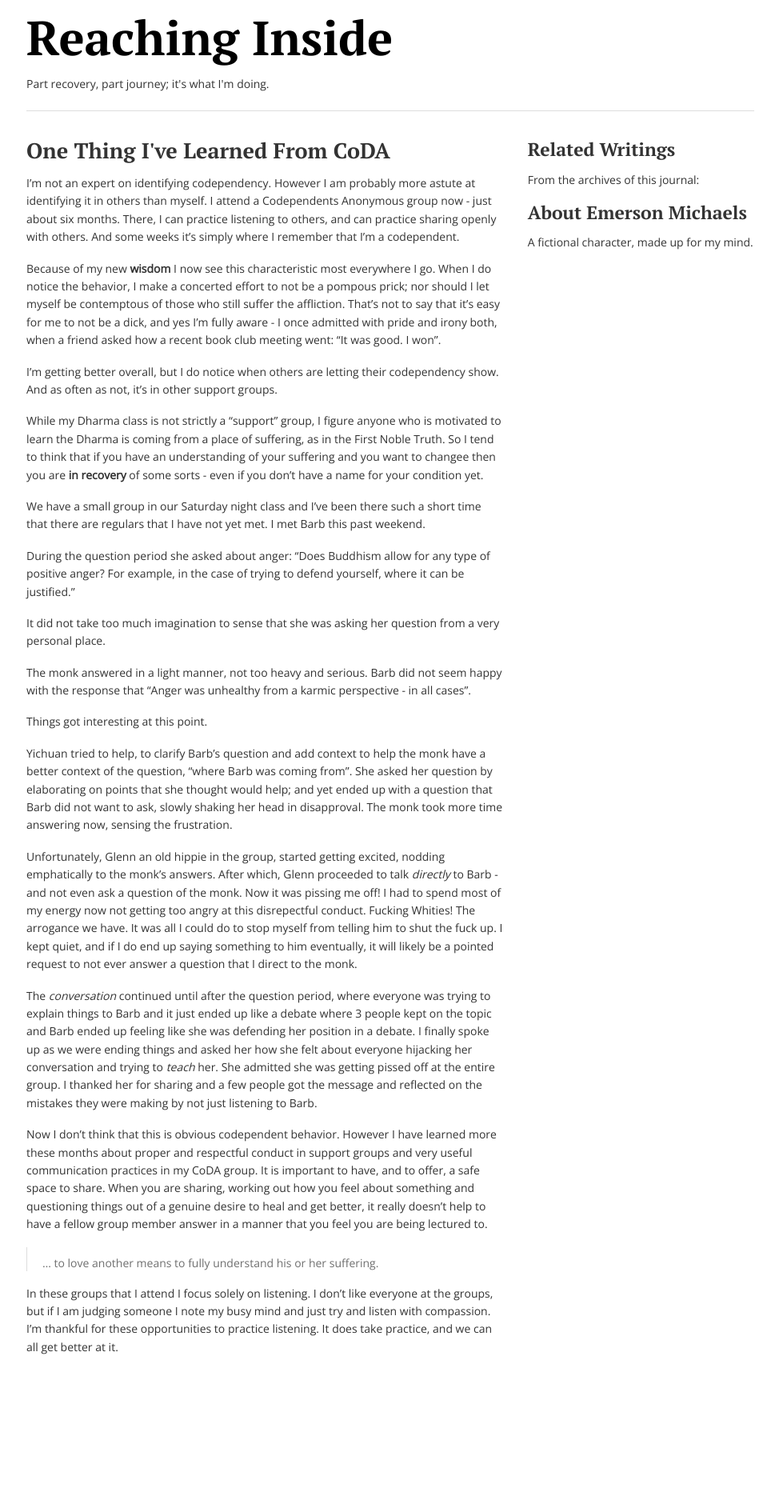
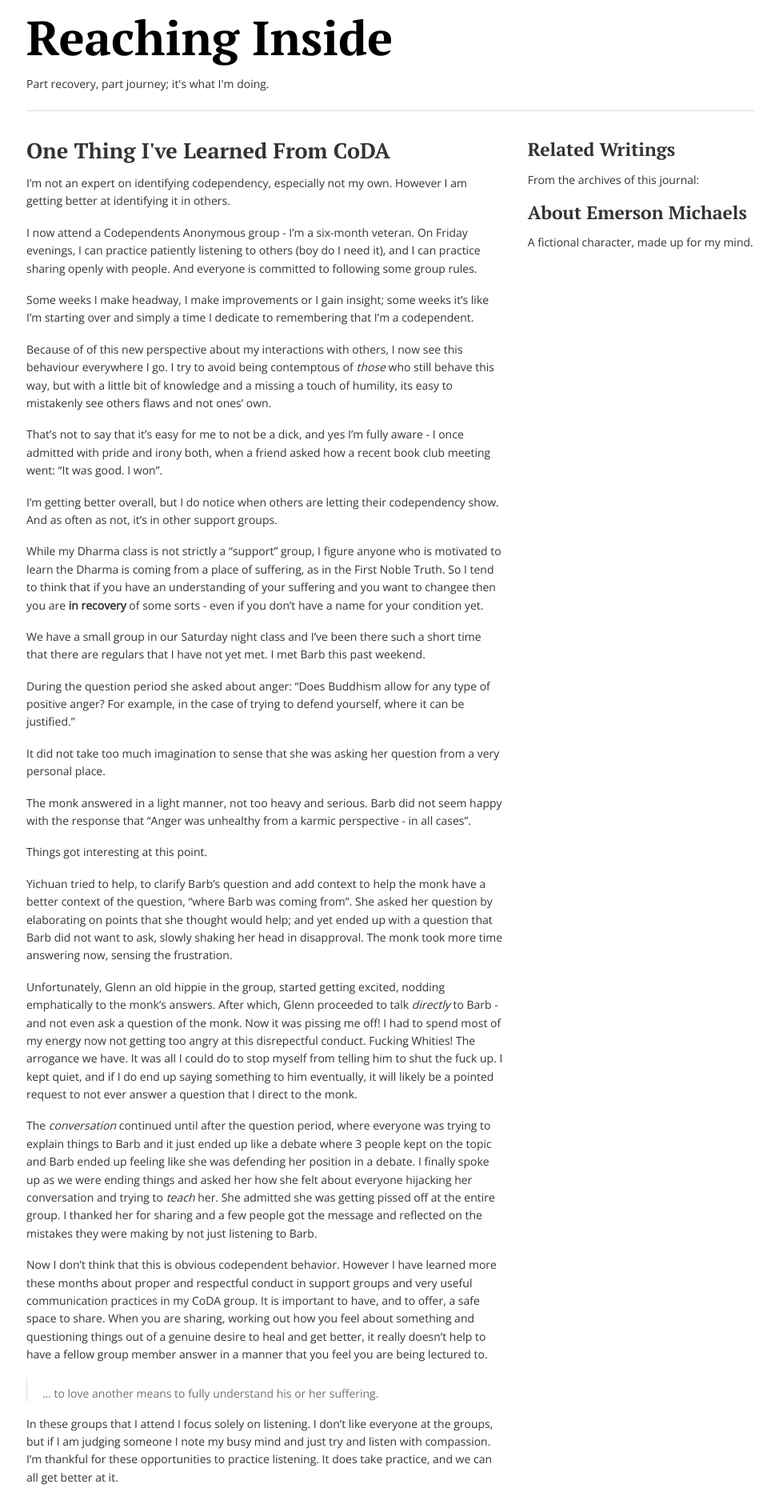
Before and after one commit to reachinginside/reachinginside.github.io, a Jekyll site: the page built from _posts/2016-04-04-One-Thing-Ive-Learned-From-CoDA.markdown, in a window 1280 px wide. Shown: the whole page at 80% size, without its empty margins (152-1126 px from the left). Built offline with Jekyll 4.4.1, drawn with Linux system fonts in a browser that asks for light colours; Markdown is read by kramdown in place of the engine named in the settings; before the commit the page ends 1712 px from its top, so only the background shows below that.

Commit message:
Update 2016-04-04-One-Thing-Ive-Learned-From-CoDA.markdown

```diff
--- a/_posts/2016-04-04-One-Thing-Ive-Learned-From-CoDA.markdown
+++ b/_posts/2016-04-04-One-Thing-Ive-Learned-From-CoDA.markdown
@@ -6,9 +6,15 @@ categories:
 ---
 
 
-I'm not an expert on identifying codependency.  However I am probably more astute at identifying it in others than myself.  I attend a Codependents Anonymous group now - just about six months.  There, I can practice listening to others, and can practice sharing openly with others.  And some weeks it's simply where I remember that I'm a codependent.
+I'm not an expert on identifying codependency, especially not my own.  However I am getting better at identifying it in others.
 
-Because of my new **wisdom** I now see this characteristic most everywhere I go.  When I do notice the behavior, I make a concerted effort to not be a pompous prick;  nor should I let myself be contemptous of those who still suffer the affliction.   That's not to say that it's easy for me to not be a dick, and yes I'm fully aware - I once admitted with pride and irony both, when a friend asked how a recent book club meeting went: "It was good.  I won".
+I now attend a Codependents Anonymous group - I'm a six-month veteran.  On Friday evenings, I can practice patiently listening to others (boy do I need it), and I can practice sharing openly with people.  And everyone is committed to following some group rules.
+
+Some weeks I make headway, I make improvements or I gain insight; some weeks it's like I'm starting over and simply a time I dedicate to remembering that I'm a codependent.
+
+Because of of this new perspective about my interactions with others, I now see this behaviour everywhere I go. I try to avoid being contemptous of *those* who still behave this way, but with a little bit of knowledge and a missing a touch of humility, its easy to mistakenly see others flaws and not ones' own.
+
+That's not to say that it's easy for me to not be a dick, and yes I'm fully aware - I once admitted with pride and irony both, when a friend asked how a recent book club meeting went: "It was good.  I won".
 
 I'm getting better overall, but I do notice when others are letting their codependency show.  And as often as not, it's in other support groups.
 
```
